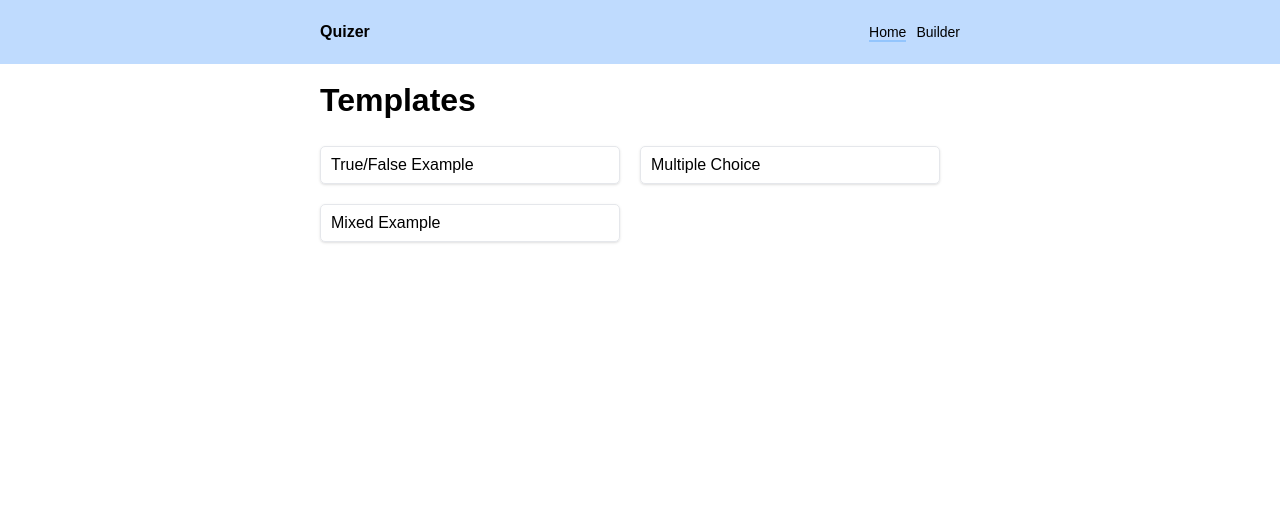
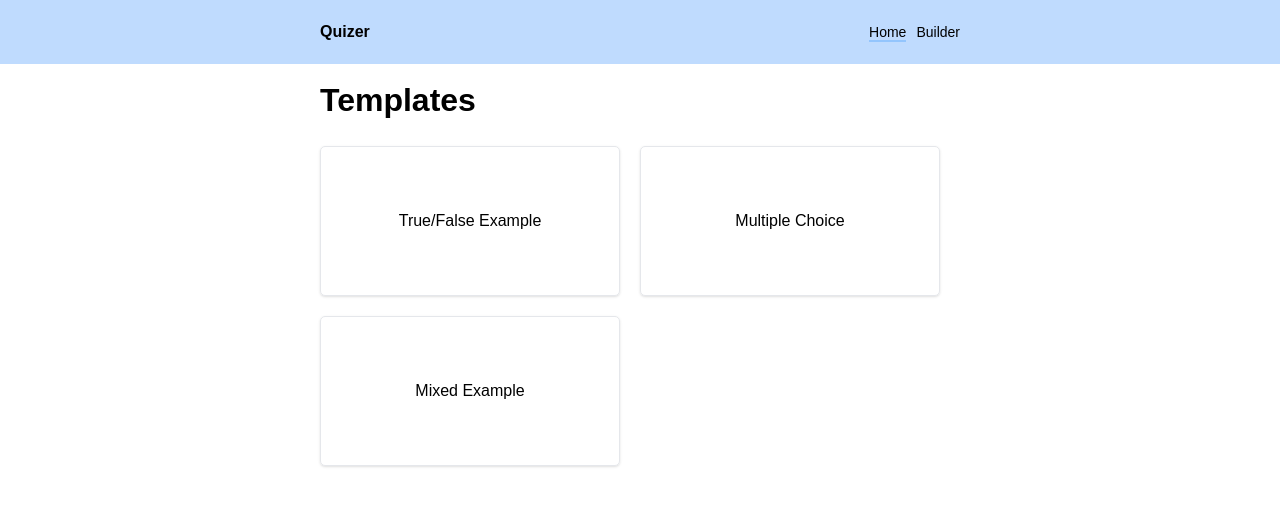
Before and after one commit to drewrodrigues/quiz, a React (Create React App) app: page / in a window 1280 px wide. Shown: the top 506 px of the page. Built offline with nearby package versions, Linux system fonts and the light colour scheme.

Commit message:
Update card styles

```diff
--- a/src/components/home/templateCard.tsx
+++ b/src/components/home/templateCard.tsx
@@ -9,10 +9,10 @@ export function TemplateCard({ quiz }: Props) {
 
   return (
     <a
-      className="w-[300px] shadow m-[10px] border rounded-half p-[10px] flex-shrink-0"
+      className="w-[300px] h-[150px] shadow m-[10px] border rounded-half p-[10px] flex flex-shrink-0 justify-center items-center"
       href={url}
     >
-      {quiz.title}
+      <p>{quiz.title}</p>
     </a>
   );
 }
```
